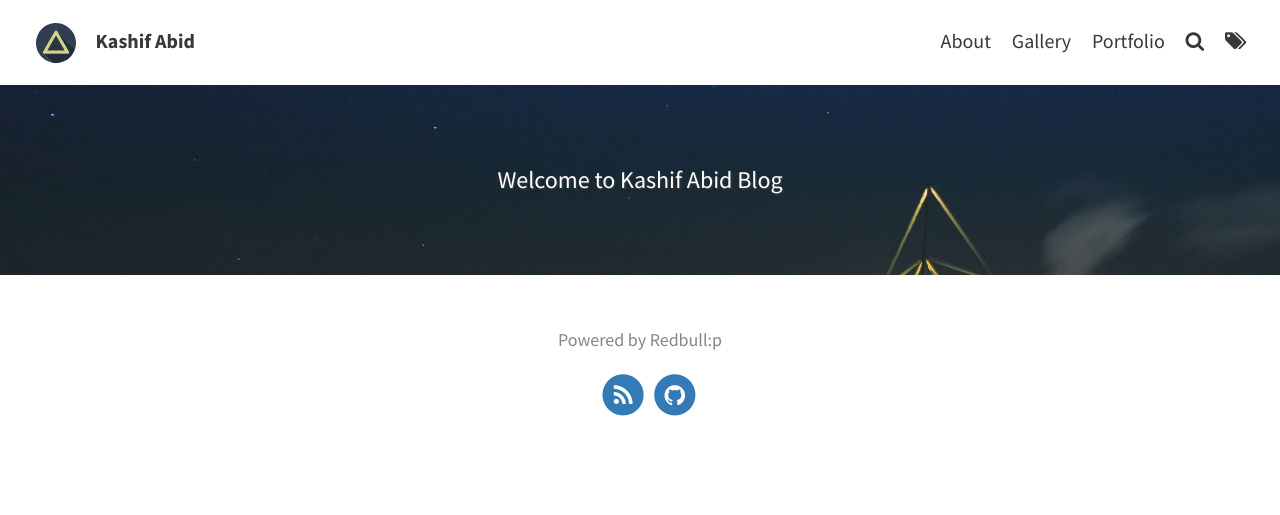
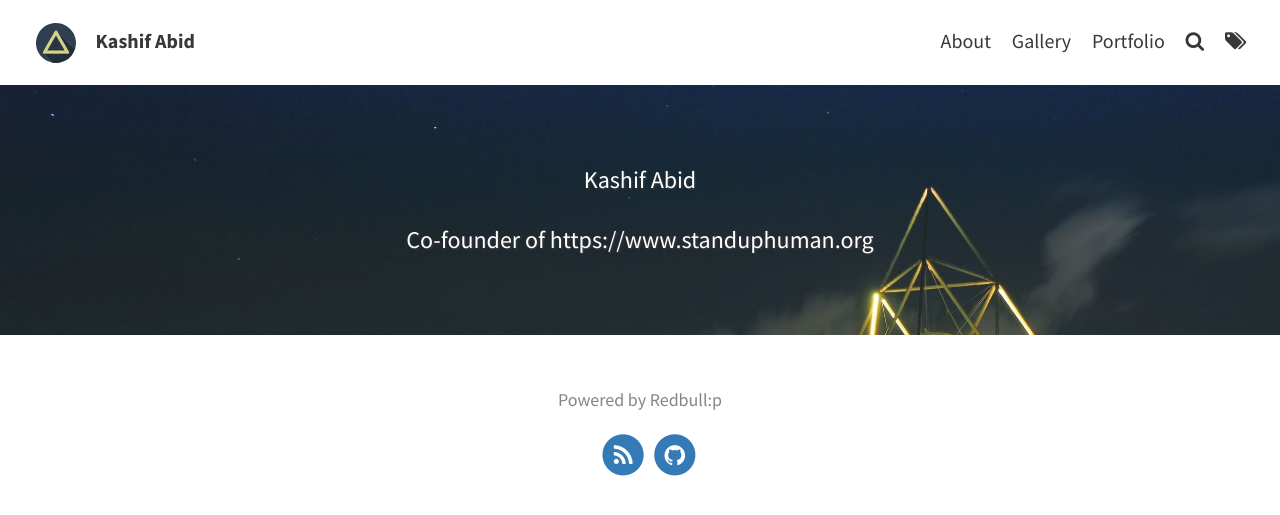
Before and after one commit to kashifabid1106/kashifabid.github.io, a Jekyll site: the page built from index.md, in a window 1280 px wide. Shown: the top 515 px of the page. Built offline with Jekyll 4.4.1, drawn with Linux system fonts in a browser that asks for light colours; our own code applies the rules of GitHub Pages for plain Markdown files; the list of posts is cut into pages by our own code.

Commit message:
Update _config.yml

```diff
--- a/_config.yml
+++ b/_config.yml
@@ -15,7 +15,7 @@ theme_settings:
 
   # Header and footer text
   header_text: > #two or three lines to describe your site
-     <p>Welcome to Kashif Abid Blog</p>
+     <p>Kashif Abid</p> <p>Co-founder of https://www.standuphuman.org</p>
   header_text_feature_image: assets/img/pexels/triangular.jpeg
   footer_text: >
    Powered by Redbull:p </a>
```
